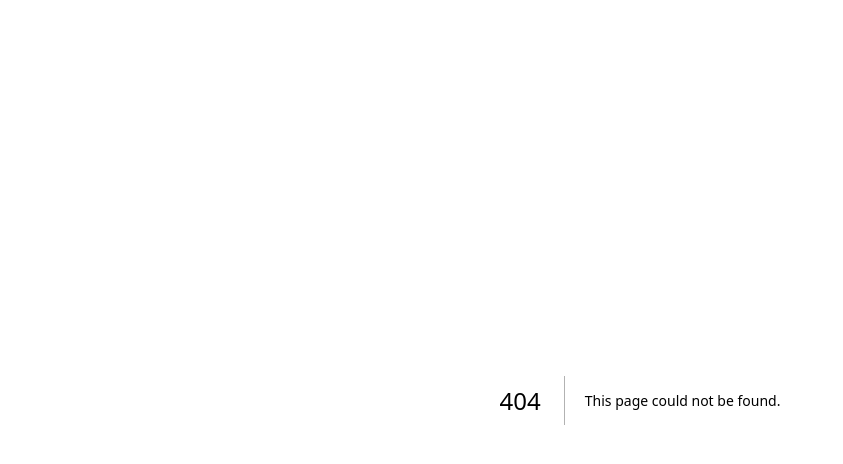
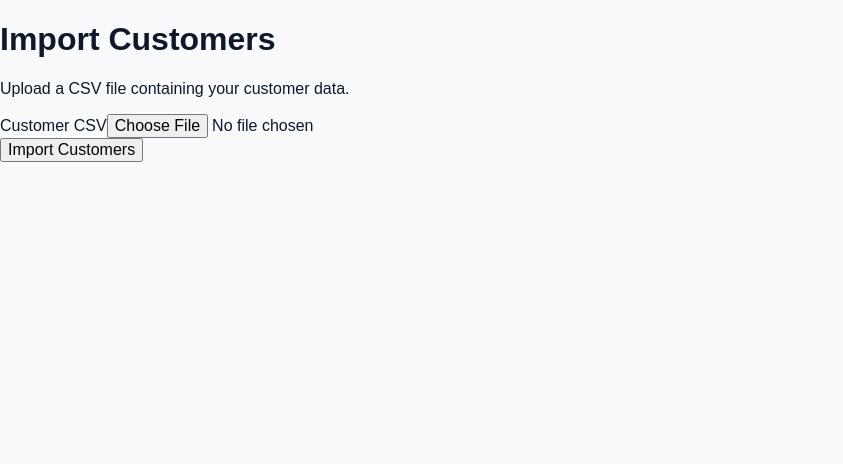
Before and after one commit to akshaybhardwaj411/ai-customer-retention-platform, a Next.js app in the folder frontend/: page /integrations/import in a window 1280 px wide. Before the commit this address had no page. Shown: the top 464 px of the page, without its empty margins (0-843 px from the left). Built offline with nearby package versions, Linux system fonts and the light colour scheme.

Commit message:
Add customer import page with file upload

```diff
--- /dev/null
+++ b/frontend/app/integrations/import/page.tsx
@@ -0,0 +1,58 @@
+"use client";
+
+import { ChangeEvent, FormEvent, useState } from "react";
+
+export default function CustomerImportPage() {
+  const [file, setFile] = useState<File | null>(null);
+
+  function handleFileChange(event: ChangeEvent<HTMLInputElement>) {
+    const selectedFile = event.target.files?.[0] ?? null;
+    setFile(selectedFile);
+  }
+
+  function handleSubmit(event: FormEvent<HTMLFormElement>) {
+    event.preventDefault();
+
+    if (!file) {
+      alert("Please select a CSV file.");
+      return;
+    }
+
+    console.log("Selected file:", file.name);
+  }
+
+  return (
+    <main>
+      <h1>Import Customers</h1>
+
+      <p>
+        Upload a CSV file containing your customer data.
+      </p>
+
+      <form onSubmit={handleSubmit}>
+        <div>
+          <label htmlFor="customer-file">
+            Customer CSV
+          </label>
+
+          <input
+            id="customer-file"
+            type="file"
+            accept=".csv,text/csv"
+            onChange={handleFileChange}
+          />
+        </div>
+
+        {file && (
+          <p>
+            Selected file: <strong>{file.name}</strong>
+          </p>
+        )}
+
+        <button type="submit">
+          Import Customers
+        </button>
+      </form>
+    </main>
+  );
+}
```
